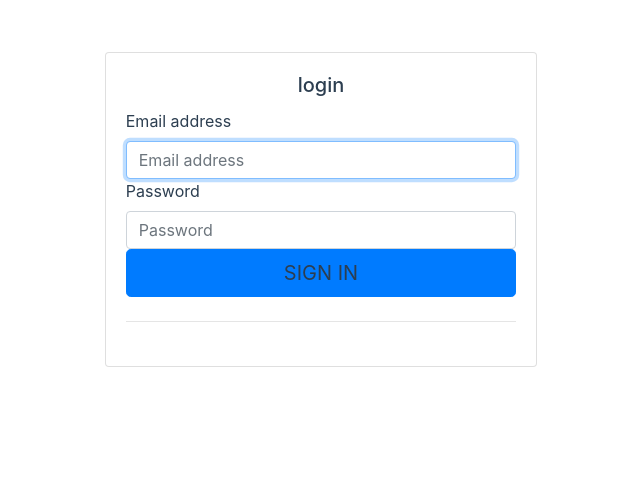
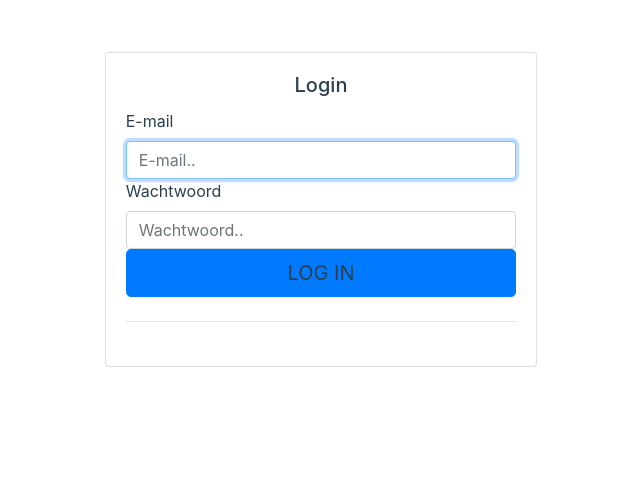
Before and after one commit to Amin-4A6A/Gameplayparty, a PHP site: page /view/login.php in a window 1280 px wide. Shown: the part 76-555 px from the top of the page, without its empty margins (319-959 px from the left). Run offline with PHP 8.4, Linux system fonts and the light colour scheme; the template is opened without the code that fills it, so the values that code supplies are empty; some libraries are stand-ins or nearby versions.

Commit message:
Fixed english in login

```diff
--- a/controller/loginController.php
+++ b/controller/loginController.php
@@ -16,7 +16,7 @@ class loginController
         if($result == true)
         {
             require_once('view/addBios.php');
-        }else
+        } else
         {
             require_once('view/login.php');
         }
--- a/view/login.php
+++ b/view/login.php
@@ -5,20 +5,20 @@
       <div class="col-sm-9 col-md-7 col-lg-5 mx-auto">
         <div class="card card-signin my-5">
           <div class="card-body">
-            <h5 class="card-title text-center">login</h5>
+            <h5 class="card-title text-center">Login</h5>
             <form action="" method="POST" class="form-signin">
 
               <div class="form-label-group">
-              <label for="inputEmail">Email address</label>
-                <input type="text" id="username" name="username" required="required" class="form-control" placeholder="Email address" required autofocus>
+              <label for="inputEmail">E-mail</label>
+                <input type="text" id="username" name="username" required="required" class="form-control" placeholder="E-mail.." required autofocus>
               </div>
 
               <div class="form-label-group">
-              <label for="inputPassword">Password</label>
-                <input type="password" id="password" name="password" required="required" class="form-control" placeholder="Password" required>
+              <label for="inputPassword">Wachtwoord</label>
+                <input type="password" id="password" name="password" required="required" class="form-control" placeholder="Wachtwoord.." required>
               </div>
 
-              <button class="btn btn-lg btn-primary btn-block text-uppercase" type="submit">Sign in</button>
+              <button class="btn btn-lg btn-primary btn-block text-uppercase" type="submit">Log in</button>
               <hr class="my-4">
 
             </form>
```
